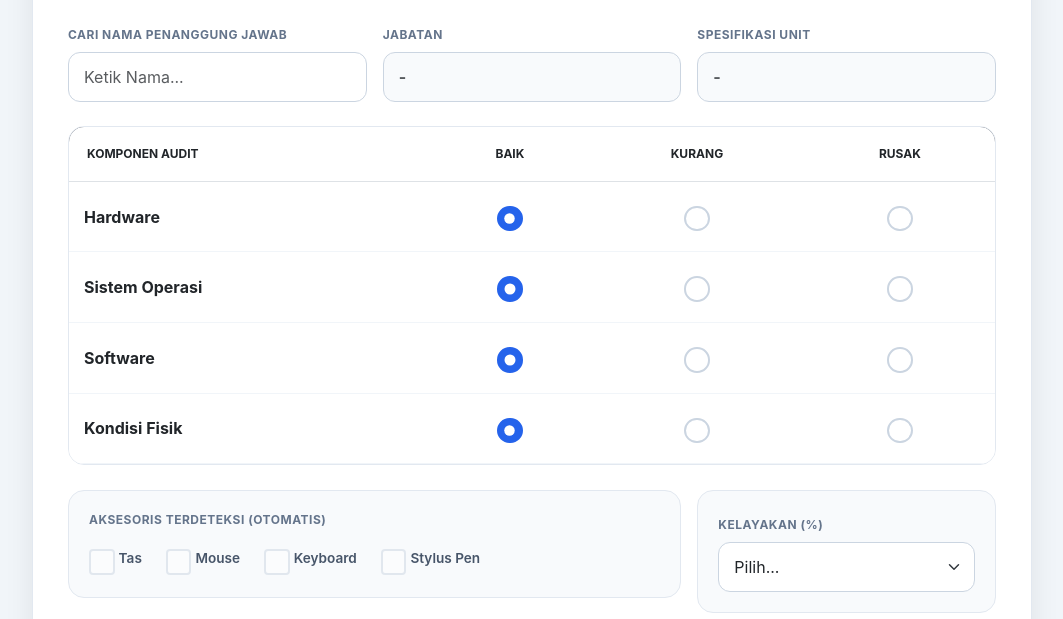
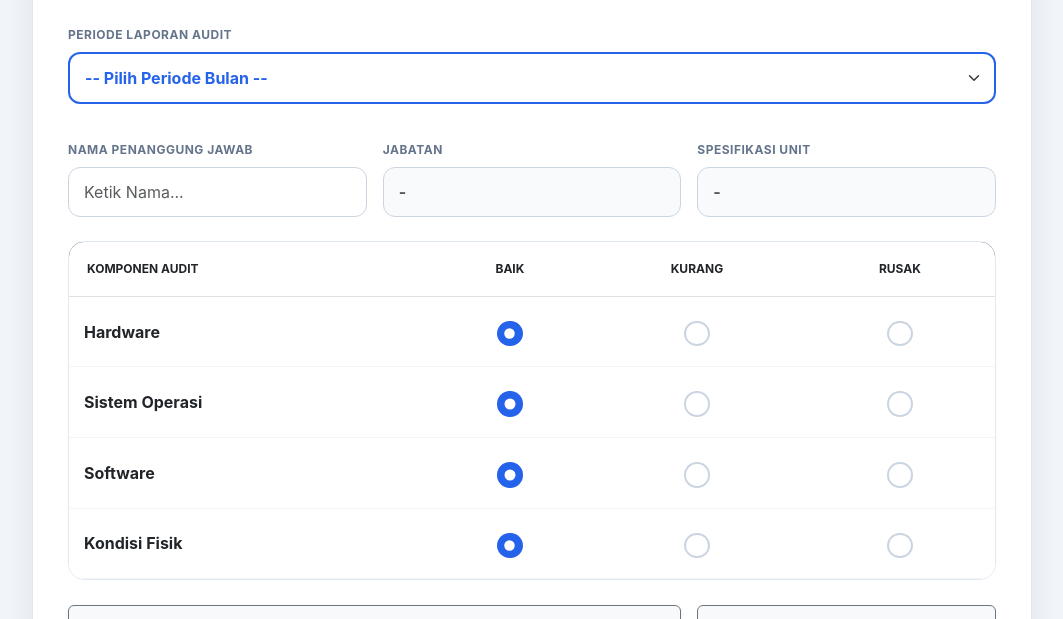
Before and after one commit to koppeg/cekpc, a plain HTML site: page index.html in a window 1280 px wide. Shown: the part 113-732 px from the top of the page, without its empty margins (108-1171 px from the left). Drawn offline with nearby package versions, Linux system fonts and the light colour scheme.

Commit message:
Update index.html

```diff
--- a/index.html
+++ b/index.html
@@ -1,11 +1,9 @@
-<!DOCTYPE html>
-<html lang="id">
-<head>
 <!DOCTYPE html>
 <html lang="id">
 <head>
     <meta charset="UTF-8">
-    <title>Laporan Notebook & PC Koppeg Samaratu</title>
+    <meta name="viewport" content="width=device-width, initial-scale=1.0, maximum-scale=1.0, user-scalable=no">
+    <title>Audit Aset IT - Official Database</title>
 
     <script>
       const waktuMulai = new Date('2026-04-01 08:00:00');
@@ -28,13 +26,7 @@
           window.stop();
       }
     </script>
-    </head>
-<body>
-    </body>
-</html>
-    <meta charset="UTF-8">
-    <meta name="viewport" content="width=device-width, initial-scale=1.0, maximum-scale=1.0, user-scalable=no">
-    <title>Audit Aset IT - Clean System</title>
+
     <link href="https://cdn.jsdelivr.net/npm/bootstrap@5.3.0/dist/css/bootstrap.min.css" rel="stylesheet">
     <style>
         :root { --primary: #2563eb; --bg: #f1f5f9; --card: #ffffff; --text: #1e293b; --accent: #f8fafc; }
@@ -50,15 +42,12 @@
         .table td { padding: 20px 15px; border-bottom: 1px solid #f1f5f9; vertical-align: middle; }
         .form-check-input { width: 1.6em; height: 1.6em; cursor: pointer; border: 2px solid #cbd5e1; }
         .form-check-input:checked { background-color: var(--primary); border-color: var(--primary); }
-        .option-box { background: var(--accent); border: 1px solid #e2e8f0; border-radius: 16px; padding: 20px; }
         .btn-send { background: var(--primary); color: white; border: none; padding: 18px; border-radius: 14px; font-weight: 700; width: 100%; transition: 0.2s; text-transform: uppercase; }
-        .btn-send:hover { opacity: 0.9; transform: translateY(-2px); }
-        .aks-item { font-size: 0.85rem; font-weight: 600; color: #475569; }
         @media (max-width: 768px) {
             .table thead { display: none; }
             .table tr { display: block; margin-bottom: 20px; border: 1px solid #eee; border-radius: 15px; padding: 10px; }
             .table td { display: flex; justify-content: space-between; align-items: center; border: none; padding: 12px 5px; }
-            .table td:first-child { font-weight: 800; color: var(--primary); display: block; border-bottom: 1px solid #f1f5f9; margin-bottom: 10px; text-align: left; }
+            .table td:first-child { font-weight: 800; color: var(--primary); display: block; border-bottom: 1px solid #f1f5f9; margin-bottom: 10px; }
             .table td:not(:first-child)::before { content: attr(data-label); font-weight: 700; color: #94a3b8; font-size: 0.7rem; }
         }
     </style>
@@ -68,9 +57,29 @@
     <div class="card-premium">
         <h4 class="text-center fw-bold mb-1">Laporan Notebook & PC Koppeg Samaratu</h4>
         <p class="text-center text-muted small mb-4">Sistem Inventaris Otomatis - PT PLN Indonesia Power</p>
-        <div class="row g-3 mb-4">
+
+        <div class="row g-3">
+            <div class="col-12 mb-3">
+                <label class="form-label">Periode Laporan Audit</label>
+                <select id="periode" class="form-select fw-bold" style="color: var(--primary); border: 2px solid var(--primary);">
+                    <option value="">-- Pilih Periode Bulan --</option>
+                    <option value="1 Jan - 31 Jan 2026">Januari 2026</option>
+                    <option value="1 Feb - 28 Feb 2026">Februari 2026</option>
+                    <option value="1 Mar - 31 Mar 2026">Maret 2026</option>
+                    <option value="1 Apr - 30 Apr 2026">April 2026</option>
+                    <option value="1 Mei - 31 Mei 2026">Mei 2026</option>
+                    <option value="1 Jun - 30 Jun 2026">Juni 2026</option>
+                    <option value="1 Jul - 31 Jul 2026">Juli 2026</option>
+                    <option value="1 Ags - 31 Ags 2026">Agustus 2026</option>
+                    <option value="1 Sep - 30 Sep 2026">September 2026</option>
+                    <option value="1 Okt - 31 Okt 2026">Oktober 2026</option>
+                    <option value="1 Nov - 30 Nov 2026">November 2026</option>
+                    <option value="1 Des - 31 Des 2026">Desember 2026</option>
+                </select>
+            </div>
+
             <div class="col-md-4">
-                <label class="form-label">Cari Nama Penanggung Jawab</label>
+                <label class="form-label">Nama Penanggung Jawab</label>
                 <input list="dataKaryawan" id="nama" class="form-control" placeholder="Ketik Nama..." oninput="handleAuto()">
                 <datalist id="dataKaryawan"></datalist>
             </div>
@@ -83,7 +92,8 @@
                 <input type="text" id="spek" class="form-control form-control-read" readonly placeholder="-">
             </div>
         </div>
-        <div class="table-container">
+
+        <div class="table-container mt-4">
             <table class="table mb-0">
                 <thead>
                     <tr>
@@ -94,29 +104,32 @@
                 <tbody id="auditRows"></tbody>
             </table>
         </div>
+
         <div class="row g-3 mb-4">
             <div class="col-md-8">
-                <div class="option-box">
+                <div class="p-3 bg-light rounded border border-secondary shadow-sm">
                     <label class="form-label d-block mb-3">Aksesoris Terdeteksi (Otomatis)</label>
                     <div class="d-flex flex-wrap gap-4">
-                        <div class="form-check"><input class="form-check-input" type="checkbox" id="aks_tas" disabled><label class="aks-item ms-1">Tas</label></div>
-                        <div class="form-check"><input class="form-check-input" type="checkbox" id="aks_mouse" disabled><label class="aks-item ms-1">Mouse</label></div>
-                        <div class="form-check"><input class="form-check-input" type="checkbox" id="aks_keyboard" disabled><label class="aks-item ms-1">Keyboard</label></div>
-                        <div class="form-check"><input class="form-check-input" type="checkbox" id="aks_stylus" disabled><label class="aks-item ms-1">Stylus Pen</label></div>
+                        <div class="form-check"><input class="form-check-input" type="checkbox" id="aks_tas" disabled><label class="ms-1 fw-bold small">Tas</label></div>
+                        <div class="form-check"><input class="form-check-input" type="checkbox" id="aks_mouse" disabled><label class="ms-1 fw-bold small">Mouse</label></div>
+                        <div class="form-check"><input class="form-check-input" type="checkbox" id="aks_keyboard" disabled><label class="ms-1 fw-bold small">Keyboard</label></div>
+                        <div class="form-check"><input class="form-check-input" type="checkbox" id="aks_stylus" disabled><label class="ms-1 fw-bold small">Stylus Pen</label></div>
                     </div>
                 </div>
             </div>
             <div class="col-md-4">
-                <div class="option-box h-100">
+                <div class="p-3 bg-light rounded border border-secondary h-100">
                     <label class="form-label">Kelayakan (%)</label>
                     <select id="persen" class="form-select"></select>
                 </div>
             </div>
         </div>
+
         <div class="mb-4">
             <label class="form-label">Catatan Tambahan (Opsional)</label>
             <textarea id="ket_umum" class="form-control" rows="2" placeholder="Tulis catatan jika ada..."></textarea>
         </div>
+
         <div class="p-3 mb-4 bg-light rounded border-start border-4 border-primary shadow-sm">
             <div class="d-flex align-items-start">
                 <div class="pt-1">
@@ -130,6 +143,7 @@
         <button onclick="save()" id="btnSave" class="btn btn-send">Simpan Laporan Sekarang ✅</button>
     </div>
 </div>
+
 <script>
 const DB = {
     "BOWO PRAMONO": { jbt: "Senior Manager", spek: "Manajemen - Macbook Pro M3", aks: ["stylus"] },
@@ -347,6 +361,7 @@ window.onload = () => {
     const pct = document.getElementById("persen");
     pct.add(new Option("Pilih...", ""));
     for (let i = 100; i >= 10; i -= 10) pct.add(new Option(i + "%", i));
+
     const tbody = document.getElementById("auditRows");
     ITEMS.forEach(k => {
         const id = k.toLowerCase().replace(/ /g, "");
@@ -380,32 +395,41 @@ function handleAuto() {
 
 async function save() {
     const rawVal = document.getElementById("nama").value.trim();
+
+    // 1. Validasi Periode
+    if (!document.getElementById("periode").value) {
+        alert("⚠️ Pilih Periode Laporan dulu Bro!");
+        return;
+    }
+
+    // 2. Validasi Nama
     const n = rawVal.toUpperCase();
-    const d = DB[n] || DB[rawVal];
-    if (!d) { alert("⚠️ Nama tidak ditemukan dalam database!"); return; }
-    if (!document.getElementById("pernyataan").checked) { alert("⚠️ Centang konfirmasi terlebih dahulu!"); return; }
+    if (!DB[n]) { alert("⚠️ Nama tidak ditemukan!"); return; }
+
+    // 3. Validasi Checklist & Persentase
+    if (!document.getElementById("pernyataan").checked) { alert("⚠️ Centang pernyataan dulu!"); return; }
     if (!document.getElementById("persen").value) { alert("⚠️ Pilih persentase kelayakan!"); return; }
+
     const b = document.getElementById("btnSave");
     b.disabled = true; b.innerText = "SEDANG MENGIRIM...";
-// KODE BARU (PAKE YANG INI BRO)
+
     const payload = {
         ts: new Date().toLocaleString("id-ID"),
+        periode: document.getElementById("periode").value,
         nama: rawVal,
         jbt: document.getElementById("jabatan").value,
         unit: document.getElementById("spek").value,
-
-        // Pastikan nama variabel (hw, os, sw, fs) SAMA dengan Apps Script
         hw: document.querySelector('input[name="hardware"]:checked').value,
         os: document.querySelector('input[name="sistemoperasi"]:checked').value,
         sw: document.querySelector('input[name="software"]:checked').value,
         fs: document.querySelector('input[name="kondisifisik"]:checked').value,
-
         aks: ["tas","mouse","keyboard","stylus"].filter(a => document.getElementById(`aks_${a}`).checked).join(", "),
         pct: document.getElementById("persen").value + "%",
         ket: document.getElementById("ket_umum").value
     };
+
     try {
-        await fetch("https://script.google.com/macros/s/AKfycbxAaZnZwXNPz3uUKPiNIdUobKr4pd6VFx-RGIzuU43D5FdMxsIwbCddU_ylsWxu7e1j/exec", {
+        await fetch("https://script.google.com/macros/s/AKfycbxr25bP6ZZ33M1cpFGiq04CcEYY4WAfbINrq7-6yKKHLhuPXnG8NGcis4Lu30dGY4er/exec", {
             method: "POST", mode: "no-cors", body: JSON.stringify(payload)
         });
         alert("✅ Laporan Berhasil Dikirim!");
```
Lines whose indentation alone changed are shown as unchanged.
